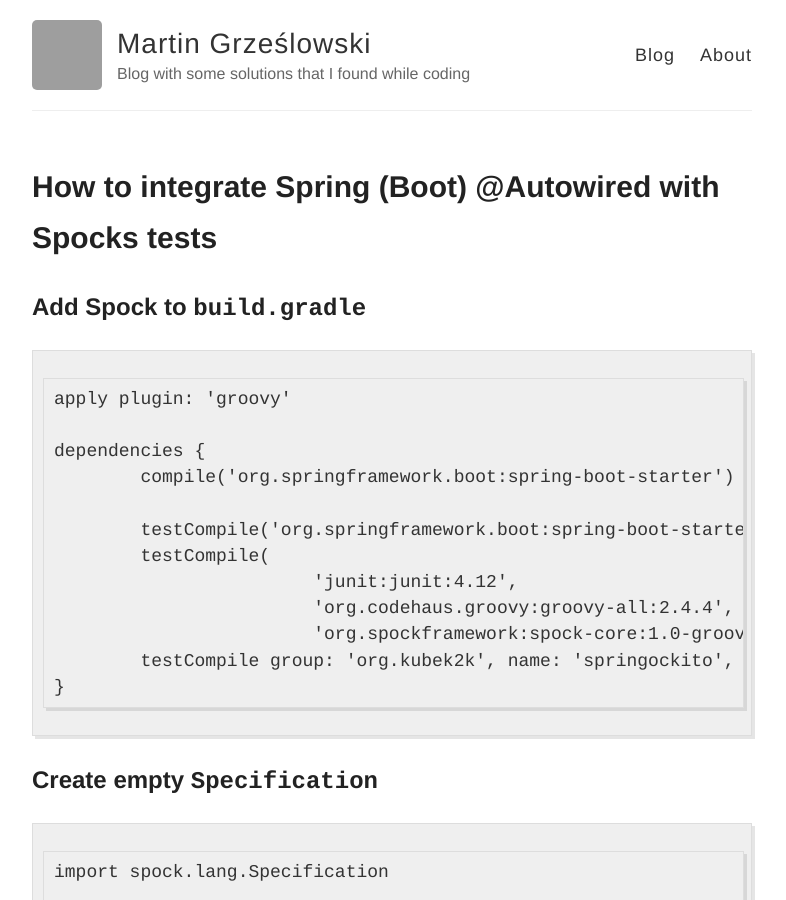
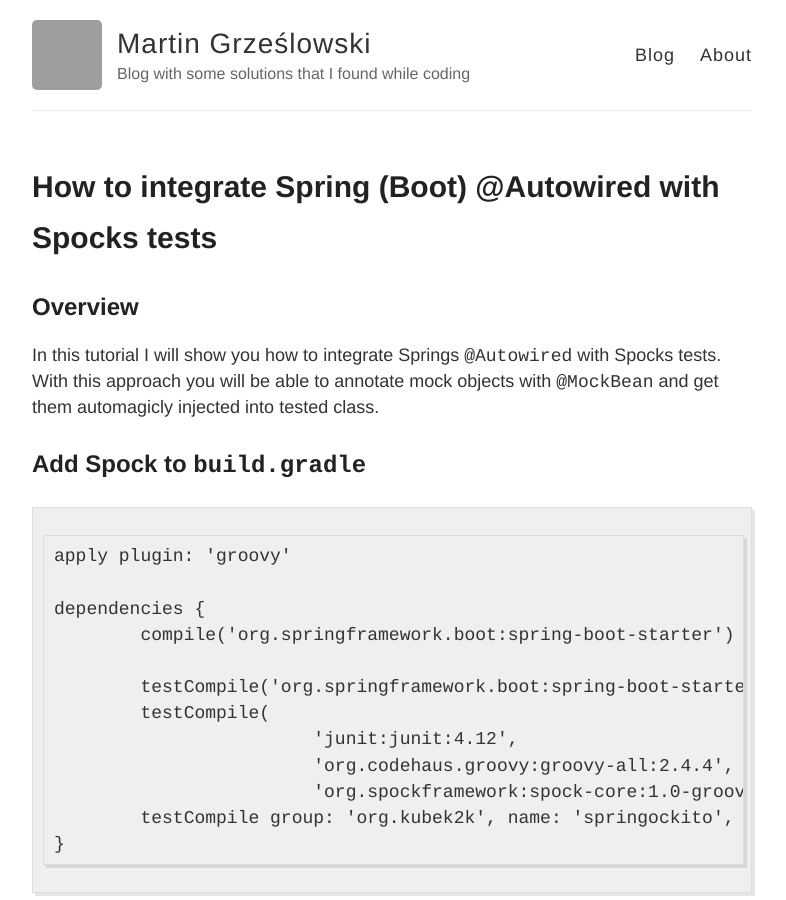
Before and after one commit to magx2/magx2.github.io, a Jekyll site: the page built from _posts/2017-01-05-How to-integrate-Spring-Boot-Autowired-with-Spocks-tests.md, in a window 1280 px wide and 900 px high. Shown: the whole window, without its empty margins (248-1034 px from the left). Built offline with Jekyll 4.4.1, drawn with Linux system fonts in a browser that asks for light colours; grey boxes are pictures that could not be loaded.

Commit message:
Update 2017-01-05-How to-integrate-Spring-Boot-Autowired-with-Spocks-tests.md

````diff
--- a/_posts/2017-01-05-How to-integrate-Spring-Boot-Autowired-with-Spocks-tests.md
+++ b/_posts/2017-01-05-How to-integrate-Spring-Boot-Autowired-with-Spocks-tests.md
@@ -5,6 +5,10 @@ post_author: Martin Grześlowski
 category: spring
 tags: ['spring', 'spring-boot', 'spock']
 ---
+## Overview
+
+In this tutorial I will show you how to integrate Springs ```@Autowired``` with Spocks tests. With this approach you will be able to annotate mock objects with ```@MockBean``` and get them automagicly injected into tested class.
+
 ## Add Spock to ```build.gradle```
 
 	apply plugin: 'groovy'
````
